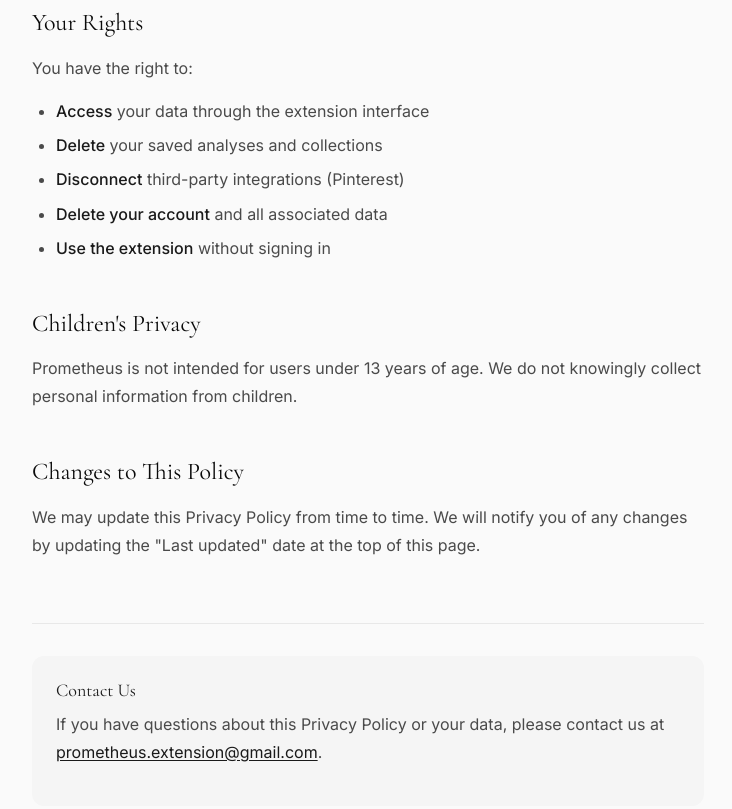
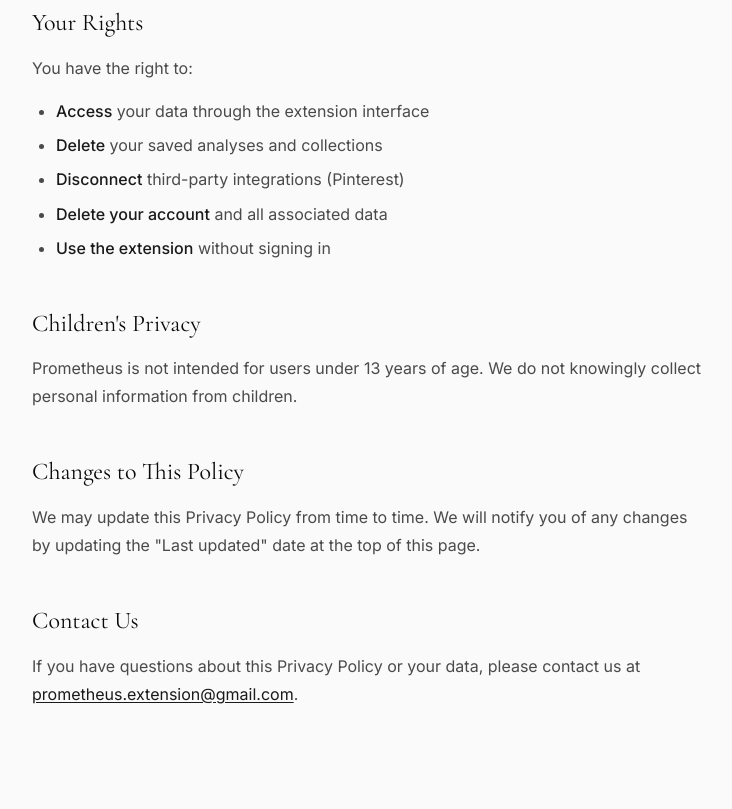
Before and after one commit to icar1an/olympus, a plain HTML site: page privacy.html in a window 1280 px wide. Shown: the part 2591-3400 px from the top of the page, without its empty margins (272-1004 px from the left). After the commit the page ends 3379 px from the top, so only its background shows below. Drawn offline with nearby package versions, Linux system fonts and the light colour scheme.

Commit message:
finally done

```diff
--- a/privacy.html
+++ b/privacy.html
@@ -104,21 +104,6 @@
             color: var(--black);
         }
 
-        .privacy-footer {
-            margin-top: var(--space-3xl);
-            padding-top: var(--space-xl);
-            border-top: 1px solid var(--pearl);
-        }
-
-        .contact-section {
-            background: var(--ivory);
-            border-radius: var(--radius-md);
-            padding: var(--space-lg);
-        }
-
-        .contact-section h3 {
-            margin-top: 0;
-        }
     </style>
 </head>
 <body>
@@ -253,14 +238,10 @@
                 We may update this Privacy Policy from time to time. We will notify you of any changes by updating the "Last updated" date at the top of this page.
             </p>
 
-            <div class="privacy-footer">
-                <div class="contact-section">
-                    <h3>Contact Us</h3>
-                    <p>
-                        If you have questions about this Privacy Policy or your data, please contact us at <a href="mailto:prometheus.extension@gmail.com">prometheus.extension@gmail.com</a>.
-                    </p>
-                </div>
-            </div>
+            <h2>Contact Us</h2>
+            <p>
+                If you have questions about this Privacy Policy or your data, please contact us at <a href="mailto:prometheus.extension@gmail.com">prometheus.extension@gmail.com</a>.
+            </p>
         </div>
     </main>
 </body>
--- a/styles.css
+++ b/styles.css
@@ -145,7 +145,7 @@ section {
     font-style: italic;
     font-weight: 300;
     color: var(--stone);
-    margin-bottom: var(--space-lg);
+    margin-bottom: var(--space-md);
 }
 
 .hero-description {
```
Also changed, not shown: index.html (+3 -3 lines).
